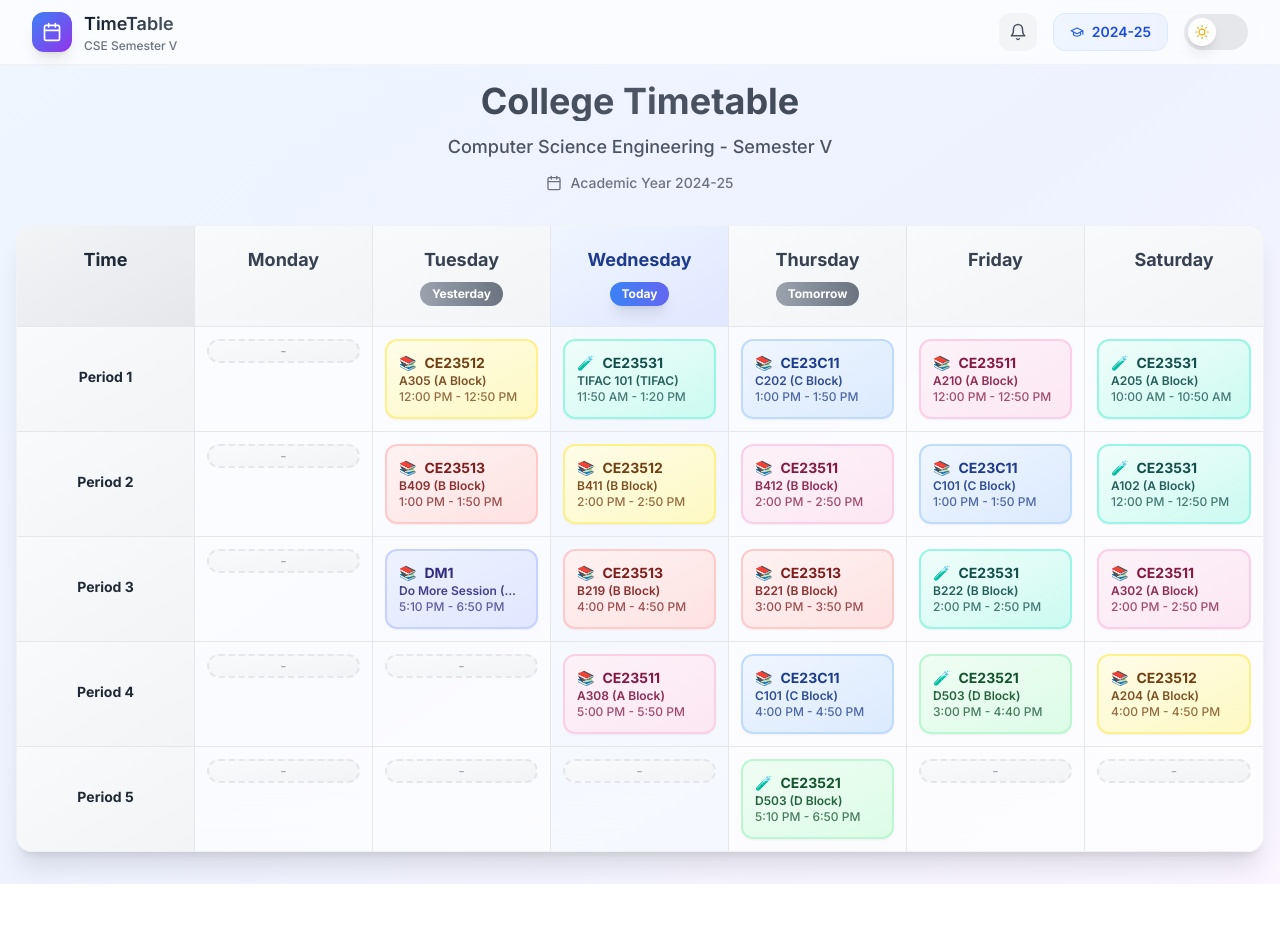
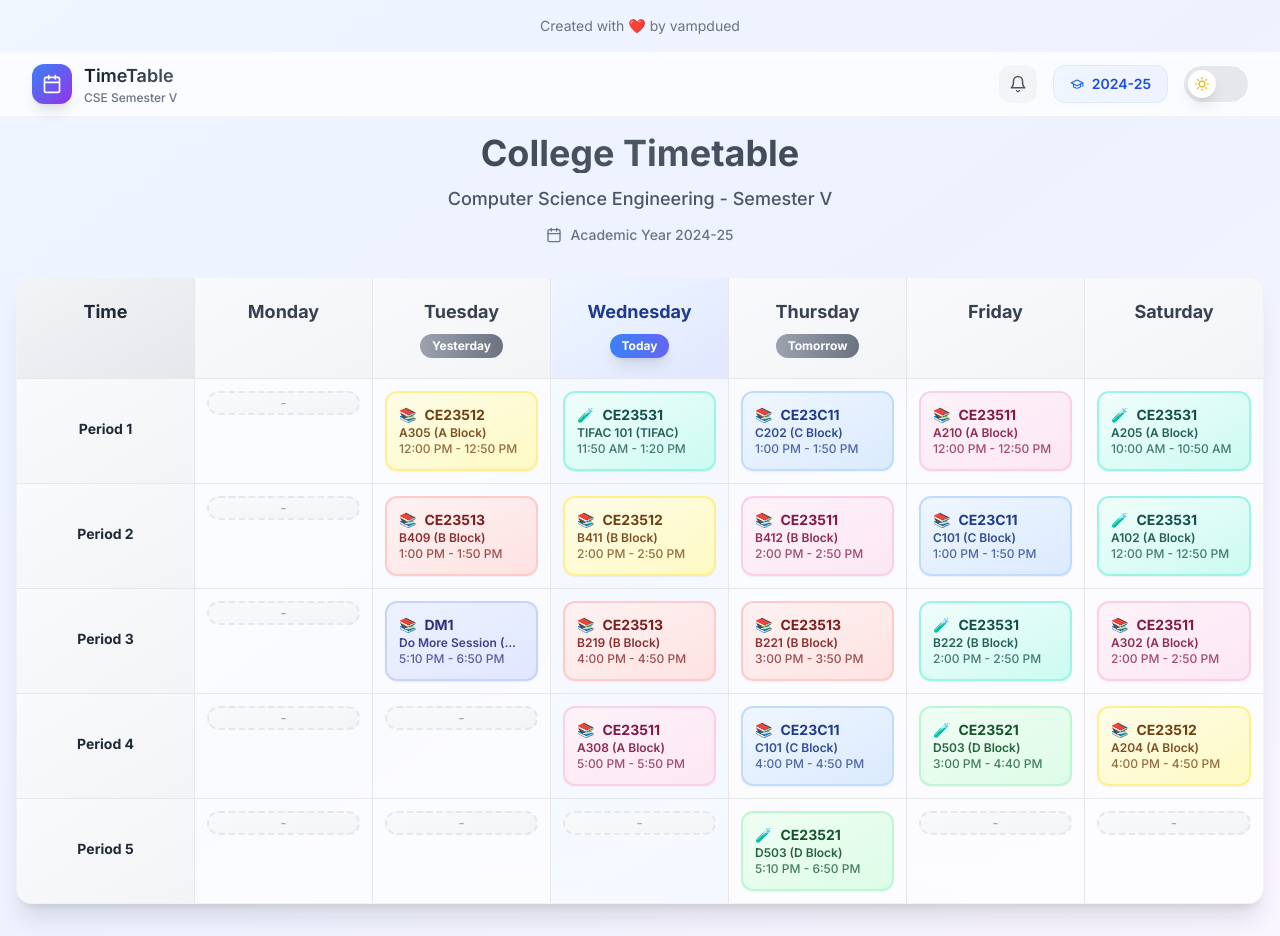
Before and after one commit to ZIGGURAT25/civitable_dev, a plain HTML site: page index.html in a window 1280 px wide. Before the commit the page ends 884 px from the top, so only its background shows below. Drawn offline with nearby package versions, Linux system fonts and the light colour scheme.

Commit message:
Update index.html
added footer credits

```diff
--- a/index.html
+++ b/index.html
@@ -187,6 +187,11 @@
 
     <!-- Notification Container -->
     <div id="notification-container"></div>
+
+    <!-- Credits Footer -->
+    <footer class="w-full text-center py-4 text-gray-500 dark:text-gray-400 text-sm select-none">
+        Created with <span class="text-red-500">&#10084;&#65039;</span> by vampdued
+    </footer>
 
     <!-- Navigation Bar -->
     <nav class="bg-white/70 dark:bg-gray-800/70 backdrop-blur-xl border-b border-gray-200/50 dark:border-gray-700/50 sticky top-0 z-40 transition-all duration-300">
```
